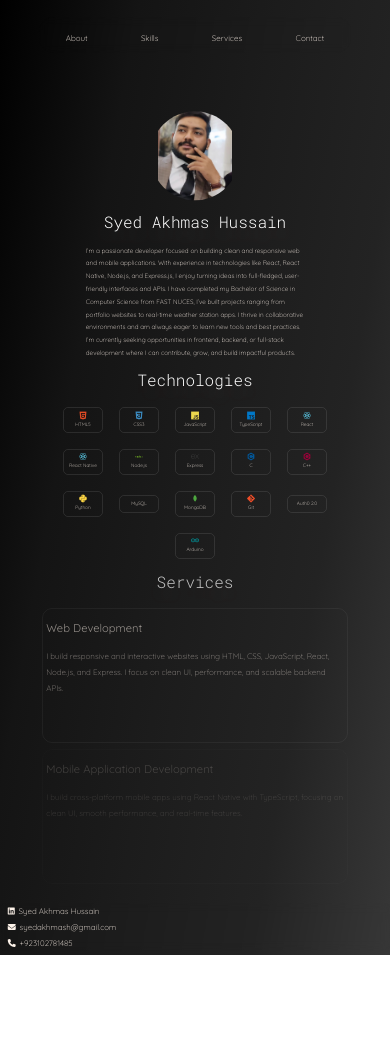
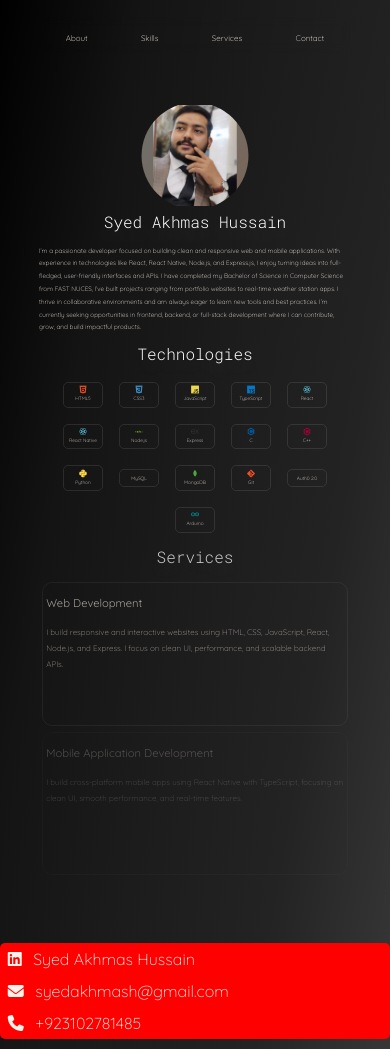
Before and after one commit to syed-akhmas-hussain/portfolio, a plain HTML site: page index.html in a window 390 px wide. Before the commit the page ends 955 px from the top, so only its background shows below. Drawn offline with nearby package versions, Linux system fonts and the light colour scheme.

Commit message:
3rd deployment making responsive with pixel 6a

```diff
--- a/index.css
+++ b/index.css
@@ -392,35 +392,59 @@ section {
     font-size: 1rem;
     font-weight: 300;
   }
+
+  #headings h1,
+  .second h1 {
+    font-size: 1.8rem;
+  }
+  #about-text {
+    width: 100%;
+    font-size: 0.75rem;
+  }
+  #prof-pic {
+    width: 36%;
+    height: 20vh;
+  }
+  .card{
+    height: 17vh;
+  }
+  .subHeadings h3 {
+    font-size: 1rem;
+  }
+  .para p {
+    font-size: 0.7rem;
+  }
+  .card2 {
+    width: 5rem;
+    gap: 0.5%;
+    border-radius: 5px;
+  }
+  .card2 p {
+    font-size: 0.75rem;
+  }
+  #contact {
+    display: flex;
+    flex-direction: column;
+    justify-content: flex-start;
+    align-items: flex-start;
+    padding-left: 2%;
+    margin-bottom: 2.5%;
+    background-color: red;
+  }
+  #services{
+    margin-bottom: 12.5%;
+  }
+  .row {
+    width: 100%;
+    gap: 3%;
+    justify-content: flex-start;
+  }
   .row a {
-    font-size: 0.5rem;
+    font-size: 1rem;
     font-weight: 300;
   }
   .row i {
-    font-size: 0.5rem;
-  }
-  #headings h1,
-  .second h1 {
-    font-size: 1.5rem;
-  }
-  #about-text {
-    font-size: 0.5rem;
-  }
-  #prof-pic {
-    height: 20vh;
-  }
-  .subHeadings h3 {
-    font-size: 0.7rem;
-  }
-  .para p {
-    font-size: 0.5rem;
-  }
-  .card2 {
-    width: 4rem;
-    gap: 0.5%;
-  }
-  .card2 p {
-    font-size: 0.5rem;
+    font-size: 1rem;
   }
 }
 
@@ -456,22 +480,7 @@ section {
   .card2 p {
     font-size: 0.3rem;
   }
-  footer {
-    display: flex;
-    flex-direction: column;
-    justify-content: flex-start;
-    align-items: flex-start;
-    padding-left: 2%;
-  }
-  .row {
-    width: 100%;
-    justify-content: flex-start;
-  }
   .row a {
-    font-size: 0.5rem;
     font-weight: 200;
   }
-  .row i {
-    font-size: 0.5rem;
-  }
 }
```
